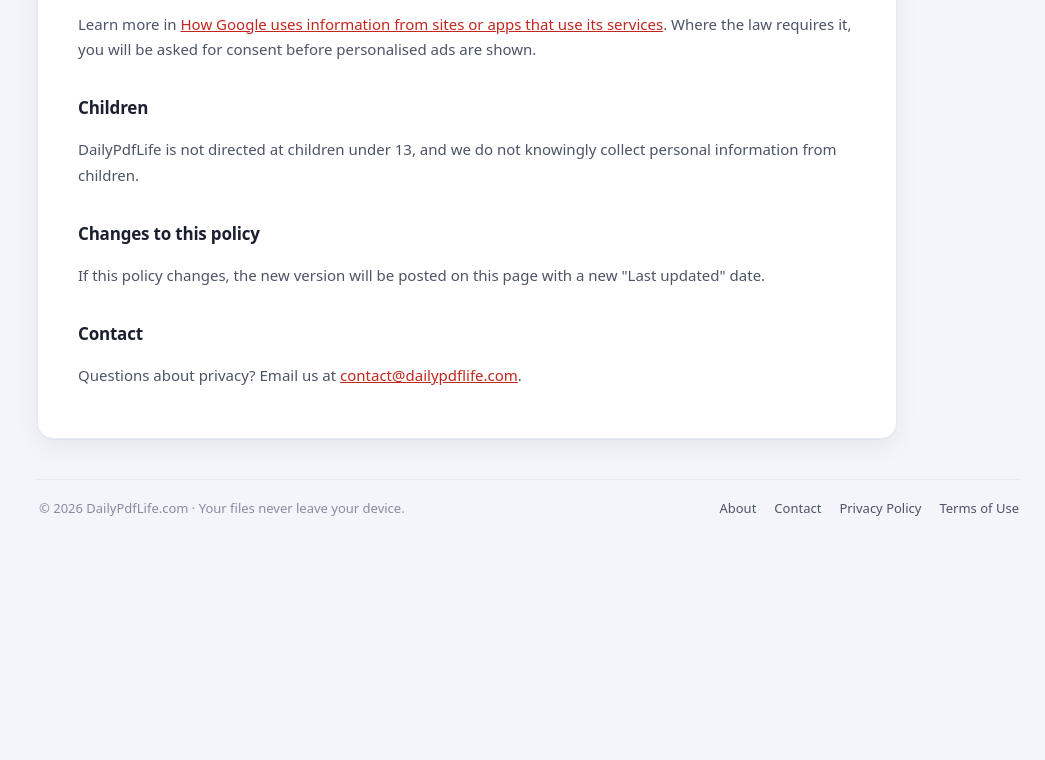
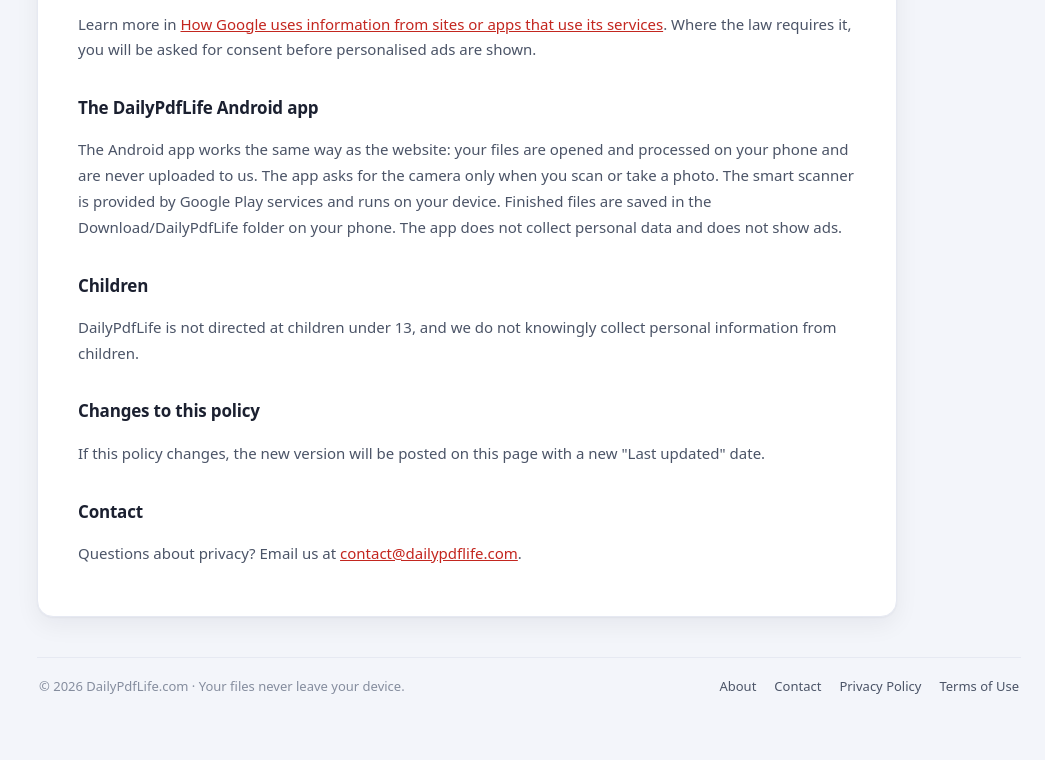
Before and after one commit to nurmohammad0419/dailypdflife-app, a website: page site/privacy.html in a window 1280 px wide. Shown: the part 1329-2089 px from the top of the page, without its empty margins (235-1280 px from the left). Before the commit the page ends 1911 px from the top, so only its background shows below. Drawn offline with Linux system fonts and the light colour scheme.

Commit message:
Privacy policy: add the Android app section
Co-Authored-By: Claude Opus 5.5 <noreply@anthropic.com>
Claude-Session: https://claude.ai/code/session_01PXvwDojwx11eyCHHYDYp8p

```diff
--- a/site/lang.js
+++ b/site/lang.js
@@ -1025,7 +1025,9 @@
 "How accurate is it?": "হিসাব কতটা সঠিক?",
 "It gives a close estimate for ordering. Add about 5–10% extra for waste and spillage on site.": "অর্ডারের জন্য কাছাকাছি হিসাব দেয়। কাজের জায়গার অপচয়ের জন্য ৫–১০% বেশি ধরুন।",
 "Hijri – Gregorian Date Converter": "হিজরি – ইংরেজি তারিখ কনভার্টার",
-"Invoice maker": "ইনভয়েস মেকার"
+"Invoice maker": "ইনভয়েস মেকার",
+"The DailyPdfLife Android app": "DailyPdfLife Android অ্যাপ",
+"The Android app works the same way as the website: your files are opened and processed on your phone and are never uploaded to us.\nThe app asks for the camera only when you scan or take a photo. The smart scanner is provided by Google Play services and runs on your device.\nFinished files are saved in the Download/DailyPdfLife folder on your phone. The app does not collect personal data and does not show ads.": "Android অ্যাপও ওয়েবসাইটের মতোই কাজ করে: আপনার ফাইল আপনার ফোনেই খোলা ও প্রসেস হয়, আমাদের কাছে কখনো আপলোড হয় না। স্ক্যান বা ছবি তোলার সময়েই শুধু অ্যাপ ক্যামেরা ব্যবহার করে। স্মার্ট স্ক্যানারটা Google Play services-এর, আর সেটাও আপনার ফোনেই চলে। তৈরি ফাইল ফোনের Download/DailyPdfLife ফোল্ডারে সেভ হয়। অ্যাপ কোনো ব্যক্তিগত তথ্য সংগ্রহ করে না এবং কোনো বিজ্ঞাপন দেখায় না।"
 };
 
   var saved = null;
--- a/site/privacy.html
+++ b/site/privacy.html
@@ -67,6 +67,11 @@ networks receive standard technical information such as your IP address. Your ow
 <p>Learn more in <a href="https://policies.google.com/technologies/partner-sites" target="_blank" rel="noopener">How Google uses information from sites or apps that use its services</a>.
 Where the law requires it, you will be asked for consent before personalised ads are shown.</p>
 
+<h2>The DailyPdfLife Android app</h2>
+<p>The Android app works the same way as the website: your files are opened and processed on your phone and are never uploaded to us.
+The app asks for the camera only when you scan or take a photo. The smart scanner is provided by Google Play services and runs on your device.
+Finished files are saved in the Download/DailyPdfLife folder on your phone. The app does not collect personal data and does not show ads.</p>
+
 <h2>Children</h2>
 <p>DailyPdfLife is not directed at children under 13, and we do not knowingly collect personal information
 from children.</p>
--- a/site/sw.js
+++ b/site/sw.js
@@ -1,6 +1,6 @@
 /* DailyPdfLife service worker: makes the site work offline and open fast
    when it is added to the Home Screen. */
-const VERSION = "dpl-2d8700c660";
+const VERSION = "dpl-651cb154e7";
 const CORE = ["about.html", "age-calculator.html", "app.css", "banner.svg", "blur-image.html", "construction-calculator.html", "contact.html", "cover-letter.html", "crop-image.html", "crop-pdf.html", "cropbox.js", "cv-maker.html", "excel-to-pdf.html", "favicon.svg", "fill-pdf-forms.html", "heic-to-jpg.html", "hijri-converter.html", "image-tools.html", "image-watermark.html", "index.html", "install.js", "invoice-maker.html", "lang.js", "loan-calculator.html", "logo.svg", "manifest.webmanifest", "merge-and-jpg.html", "more-tools.html", "nav.js", "ocr.html", "organize-pdf.html", "passport-photo.html", "pdf-editor.html", "pdf-password.html", "pdf-to-excel.html", "pdf-to-jpg.html", "pdf-to-word.html", "pdf-viewer.html", "percentage-calculator.html", "photo-collage.html", "privacy.html", "qpdf-run.js", "qr-code.html", "redact-pdf.html", "remove-bg.html", "remove-pages.html", "result.js", "saudi-vat-calculator.html", "scan-to-pdf.html", "split-and-compress.html", "stamp-pdf.html", "terms.html", "text-on-photo.html", "uae-vat-calculator.html", "unit-converter.html", "unlock-pdf.html", "vat-calculator.html", "word-to-pdf.html", "zakat-calculator.html", "icon-192.png", "apple-touch-icon.png", "logo.png"];
 /* libraries from these hosts never change for the same address, so keep them */
 const LIB_HOSTS = ["cdnjs.cloudflare.com", "unpkg.com", "cdn.jsdelivr.net"];
```
